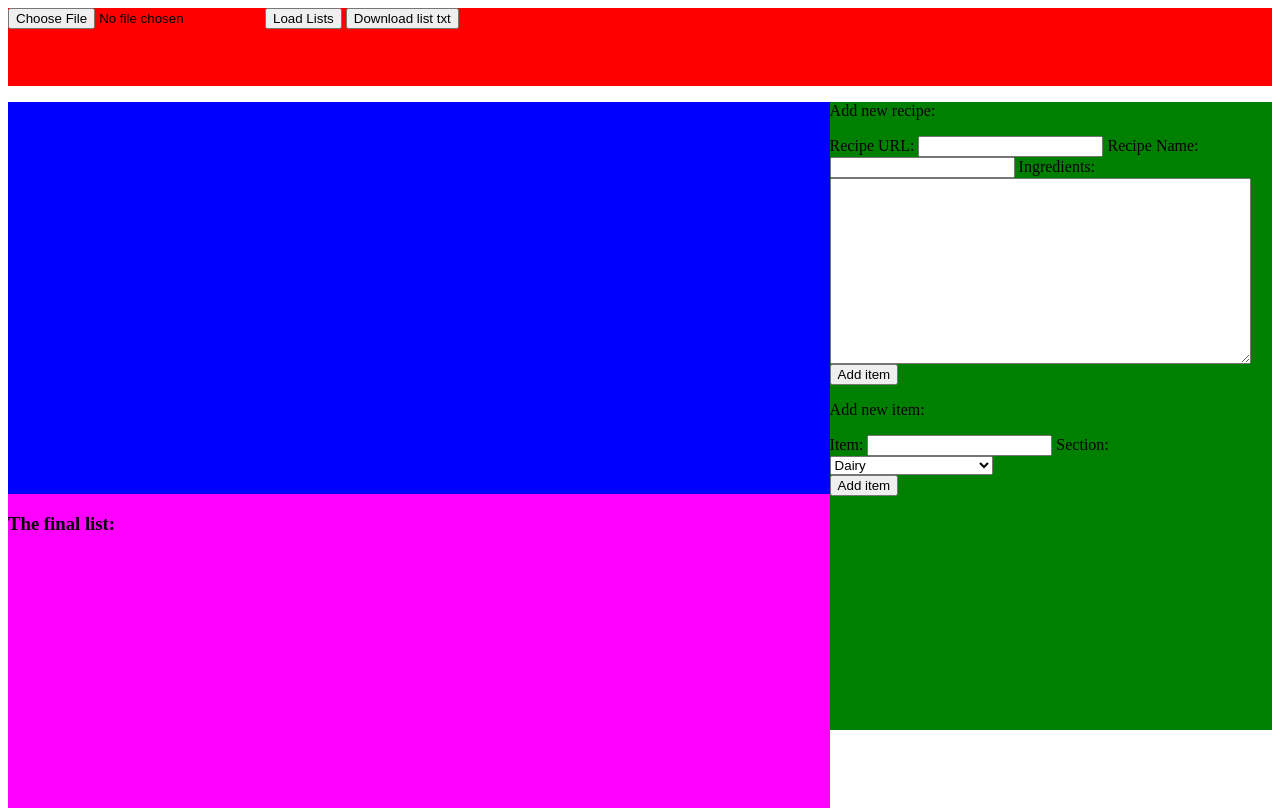
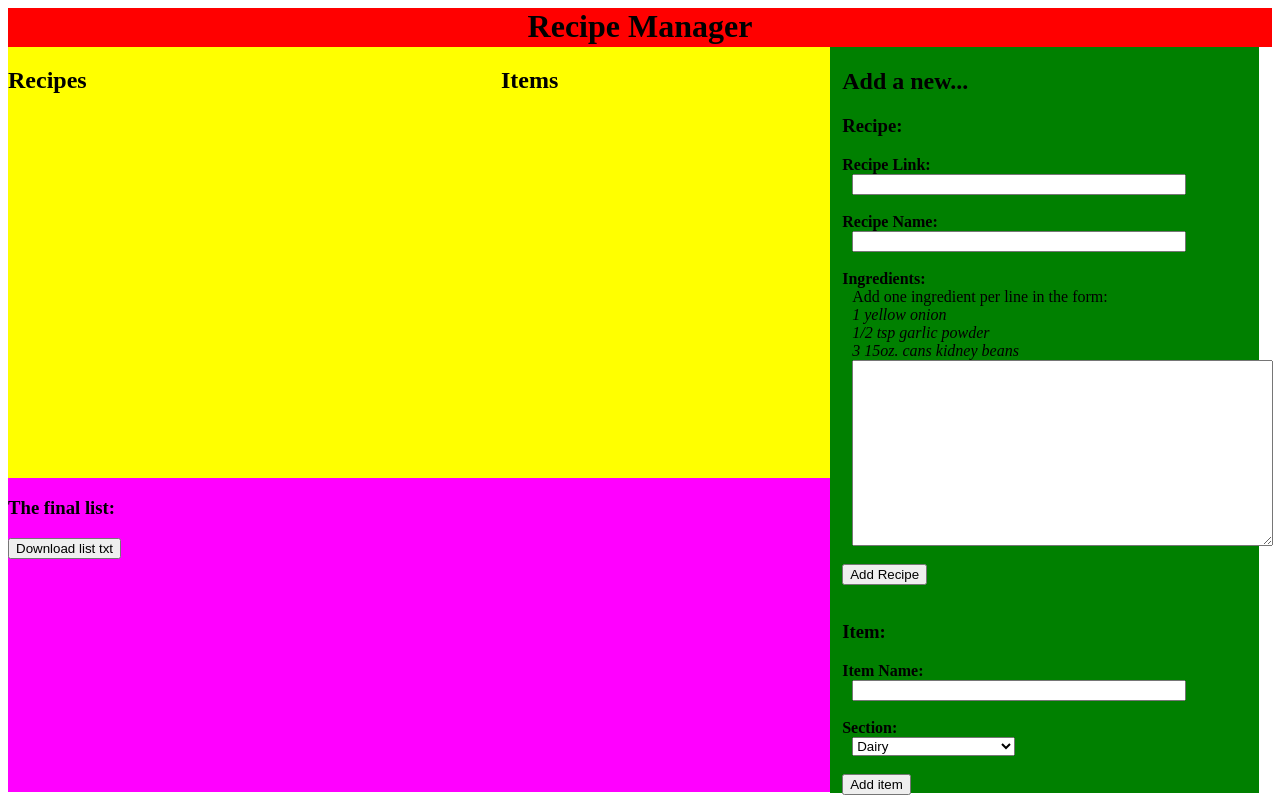
Before and after one commit to mes258/recipeManager, a website: page index.html in a window 1280 px wide. Drawn offline with nearby package versions, Linux system fonts and the light colour scheme.

Commit message:
Cleaned up formatting a bit

```diff
--- a/index.html
+++ b/index.html
@@ -1,17 +1,13 @@
 <html>
   <head>
-    <title>Grocery List</title>
+    <title>Recipe Manager</title>
     <link rel="stylesheet" type="text/css" href="style.css">
     <link rel="shortcut icon" href="#" />
   </head>
 
   <body>
     <div id="topBar">
-      <input type="file" id="itemListFile"></input>
-      <button id="loadLists">Load Lists</button>
-
-      <button id="listTxt" onclick="downloadListTxt()">Download list txt</button>
-
+      <h1 id="pageName">Recipe Manager</h1>
     </div>
     <!-- The Modal -->
     <div id="myModal" class="modal">
@@ -24,17 +20,18 @@
         </table>
         <button id="addSection">Add Section</button>
       </div>
-
     </div>
 
     <div id="main">
       <div id="lists">
         <div id="recipeList">
+          <h2>Recipes</h2>
           <table id="recipeTable">
 
           </table>
         </div>
         <div id="itemList">
+          <h2>Items</h2>
           <table id="itemTable">
 
           </table>
@@ -42,21 +39,39 @@
       </div>
       <div id="finalListDiv">
         <h3>The final list:</h3>
+        <button id="listTxt" onclick="downloadListTxt()">Download list txt</button>
         <ul id="finalList">
 
         </ul>
       </div>
       <div id="addNew">
-        <p>Add new recipe: </p>
-        Recipe URL: <input id="newRecipeLink" type="text" onchange="parseRecipeLink()"/>
-        Recipe Name: <input id="newRecipeName" type="text"/>
-        Ingredients: <textarea id="newRecipeIng" name="text" rows="12" cols="50"></textarea>
+        <h2>Add a new...</h2>
 
-        <button id="addNewRecipe">Add item</button>
-
-        <p>Add new item: </p>
-        Item: <input id="newItem" type="text"/>
-        Section: <div id="itemSectionDropdown"></div>
+        <h3>Recipe:</h3>
+        <strong>Recipe Link:</strong><br><input id="newRecipeLink" type="text" onchange="parseRecipeLink()" class="addNewInput"/>
+        <br>
+        <br>
+        <strong>Recipe Name:</strong><br><input id="newRecipeName" type="text" class="addNewInput"/>
+        <br>
+        <br>
+        <strong>Ingredients: </strong>
+        <br>
+        <div class="addNewInput">Add one ingredient per line in the form: <br>
+        <em>1 yellow onion <br>
+        1/2 tsp garlic powder <br>
+        3 15oz. cans kidney beans<br></em>
+        <textarea id="newRecipeIng" name="text" rows="12" cols="50"></textarea>
+        </div>
+        <br>
+        <button id="addNewRecipe">Add Recipe</button>
+        <br>
+        <br>
+        <h3>Item:</h3>
+        <strong>Item Name:</strong><br><input id="newItem" type="text" class="addNewInput"/>
+        <br>
+        <br>
+        <strong>Section:</strong><div id="itemSectionDropdown"  class="addNewInput"></div>
+        <br>
         <button id="addNewItem">Add item</button>
 
       </div>
--- a/public/style.css
+++ b/public/style.css
@@ -1,13 +1,20 @@
 #topBar{
   background-color: red;
   width: 100%;
-  height: 10%;
+  height: 5%;
+  display:flex;
+  align-items: center;
+  justify-content: center;
+}
+
+#pageName{
+  margin-top: 1.5%;
 }
 
 #lists{
-  background-color: blue;
+  background-color: yellow;
   width: 65%;
-  height: 50%;
+  height: 55%;
   float: left;
 }
 
@@ -18,23 +25,31 @@
   float: left;
 }
 
+
+#recipeList{
+  /* background-color: orange; */
+  width: 60%;
+  float: left;
+}
+
 #itemList{
-  background-color: yellow;
+  /* background-color: yellow; */
   width: 40%;
   margin-left: 60%;
 }
 
-#recipeList{
-  background-color: orange;
-  width: 60%;
-  float: left;
+#addNew{
+  background-color: green;
+  width: 33%;
+  height: 95%;
+  margin-left: 65%;
+  padding-left: 1%;
+  padding-top: 1px;
 }
 
-#addNew{
-  background-color: green;
-  width: 35%;
-  height: 80%;
-  margin-left: 65%;
+.addNewInput{
+  margin-left: 10px;
+  width: 80%;
 }
 
 #main {
```
